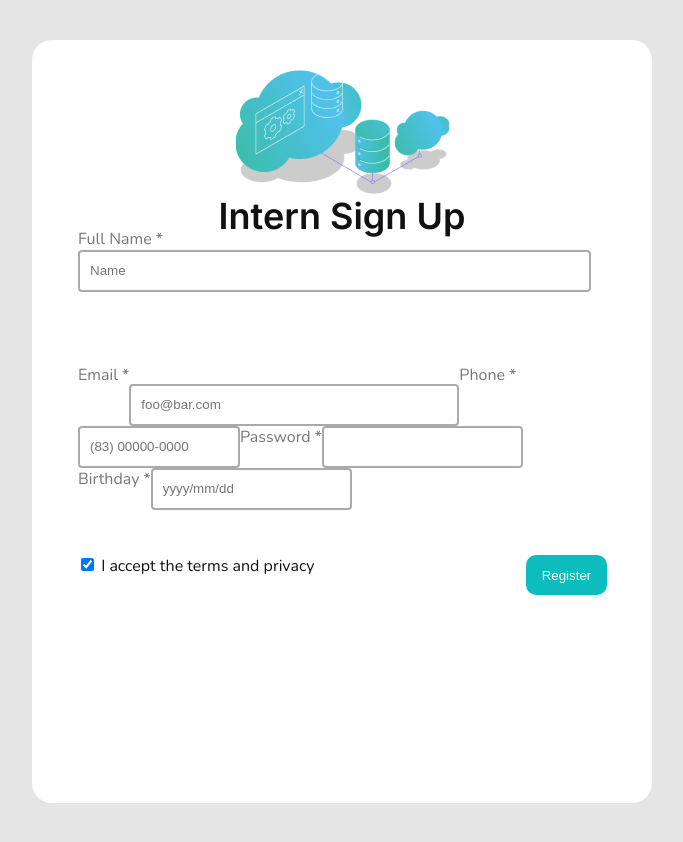
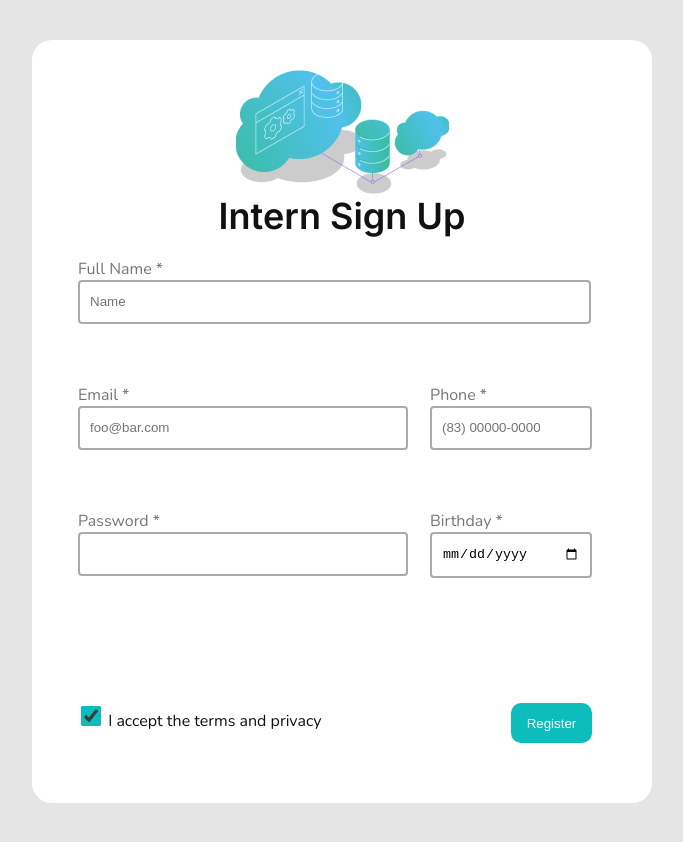
Before and after one commit to eduardonowa/desafioform_compassvuejs, a plain HTML site: page index.html in a window 1280 px wide. Shown: the whole page, without its empty margins (298-981 px from the left). Drawn offline with nearby package versions, Linux system fonts and the light colour scheme.

Commit message:
feat: sucess.html finished

```diff
--- a/index.html
+++ b/index.html
@@ -1,5 +1,5 @@
 <!DOCTYPE html>
-<html lang="pt-br">
+<html lang="en-US">
   <head>
     <meta charset="UTF-8" />
     <meta http-equiv="X-UA-Compatible" content="IE=edge" />
@@ -12,24 +12,34 @@
   </head>
   <body>
     <main class="card">
-    <header class="header">
+    <header>
        <img src="/img/data 1.jpg" alt="image header" />
         <h1>Intern Sign Up</h1>
     </header>
     <form action="">
       <div class="form">
+        <div class="form1">
           <label for="fullname">Full Name *</label>
           <input type="text" class="input1" placeholder="Name" />
+        </div>
+        <div class="form2">
           <label for="email">Email *</label>
           <input type="email" class="input2" placeholder="foo@bar.com" />
+        </div>
+        <div class="form3">
           <label for="phone">Phone *</label>
           <input type="tel" placeholder="(83) 00000-0000" class="input3"/>
+        </div>
+        <div class="form2">
           <label for="password">Password *</label>
           <input type="password" class="input4"/>
+        </div>
+        <div  class="form3">
           <label for="birthday">Birthday *</label></p>
-        <input type="datetime" placeholder="yyyy/mm/dd" class="input5"/>
+          <input type="date" placeholder="yyyy/mm/dd" class="input5"/>
         </div>
-
+      </div>
+    </form>
       <div class="box-register">
         <div class="box-terms">
           <input type="checkbox" name="terms" checked/>
@@ -38,6 +48,6 @@
         <a href="/"><input type="button" value="Register" class="button-register"/></a>
       </div>
     </main>
-    </form>
+
   </body>
 </html>
--- a/style.css
+++ b/style.css
@@ -16,17 +16,19 @@ body {
 
 header {
     width: 620px;
-    margin: 0 auto;
+    margin: 0px auto;
     display: flex;
     flex-direction: column;
     align-items: center;
+
 }
 
 div a {
     text-decoration: none;
 }
-img {
-    margin-top: 30px;
+
+header {
+    padding: 30px;
 }
 h1 {
     font-family: 'Inter', sans-serif;
@@ -46,6 +48,7 @@ main {
 }
 
 .form  {
+    flex: block ;
     margin: 0 auto;
     padding-left: 46px;
     padding-right:59px ;
@@ -58,35 +61,33 @@ main {
 
 .form label {
     display: flex;
-    justify-content: center;
+    justify-content: flex-start;
 }
 
 .form input {
     border: 2px solid #AAAAAA;
     border-radius: 4px;
     background: white;
-    line-height: 38px;
+    line-height: 40px;
     padding: 0 10px;
+    margin-bottom: 60px
 
 
 }
-.input1 {
+.form1 input{
        width: 513px;
-       margin-bottom: 72px;
-
 }
 
-.input2 {
-    display: flex;
-    justify-content: flex-end;
-    margin-top: 20px;
-    width: 330px
-
+.form2 input{
+    width: 330px;
 }
 
-.input3 {
+.form3 input {
     width: 162px;
+}
 
+.form3 {
+    padding-left: 22px;
 }
 
 
@@ -99,16 +100,30 @@ main {
     display: flex;
     align-items: flex-start;
     justify-content: space-between;
+    margin-top: 20px;
     padding: 45px;
 
 
 }
 
+.box-terms input {
+    width: 20px;
+    height: 20px;
+    background: red;
+}
 
 .box-terms label {
     color: #111111;
 }
 
+
+input[type="checkbox"]{
+    accent-color:#0DBDBD !important;
+}
+
+input[type="checkbox"]:focus+label:before{
+    color: white !important;
+}
 
 .button-register {
     display: flex;
@@ -123,12 +138,15 @@ main {
     color: white;
     border: none;
     border-radius: 10px;
+    margin-right: 15px;
 }
+
 
 
 
 .button-register:hover {
     background:#0ca1a1;
+    cursor: pointer;
 }
 
 
@@ -140,6 +158,7 @@ main {
     display: flex;
     flex-direction: column;
     align-items: center;
+    margin-top: 50px;
 }
 
 .button-goback {
@@ -147,9 +166,13 @@ main {
     flex-flow: row wrap;
     justify-content: center;
     align-items: center;
+    margin-top: 150px;
 }
 
+
+
 .goback  {
+
     padding: 0px 12px;
     font-size: 2.25em;
     width: 269px;
@@ -163,4 +186,5 @@ main {
 
 .goback:hover {
     background:#0ca1a1;
+    cursor: pointer;
 }
```
Also changed, not shown: sucess.html (+1 -1 lines). Lines whose indentation alone changed are shown as unchanged.
